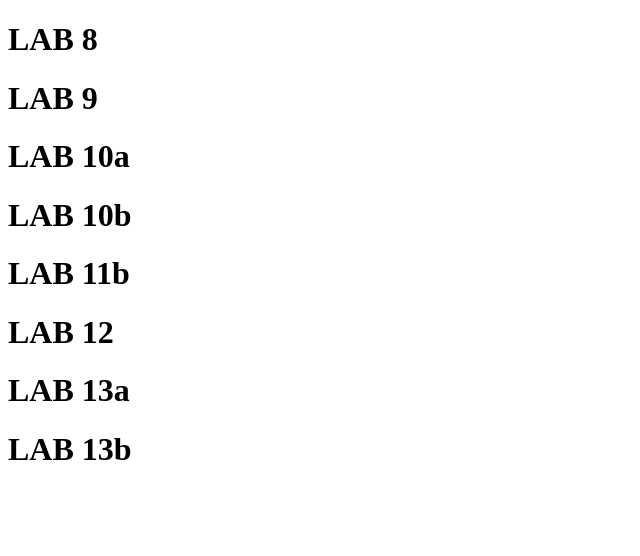
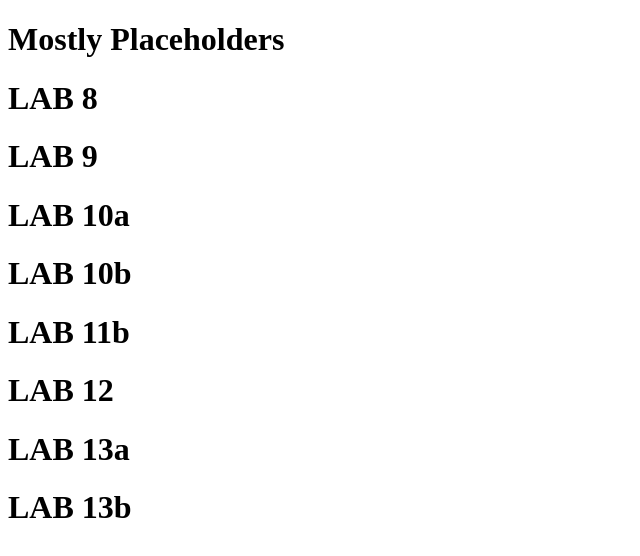
Before and after one commit to CHungsberg/journal, a plain HTML site: page NET150/index.html in a window 1280 px wide. Shown: the whole page, without its empty margins (0-640 px from the left). Drawn offline with Linux system fonts and the light colour scheme.

Commit message:
Update index.html

```diff
--- a/NET150/index.html
+++ b/NET150/index.html
@@ -4,6 +4,7 @@
     <title>NET150 LABS</title>
   </head>
 	<body>
+		<h1>Mostly Placeholders</h1>
 	    <h1>LAB 8</h1>
 		<p></p>
 	    <h1>LAB 9</h1>
```
